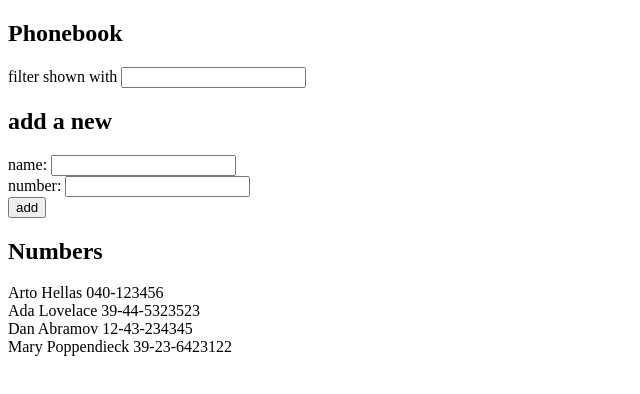
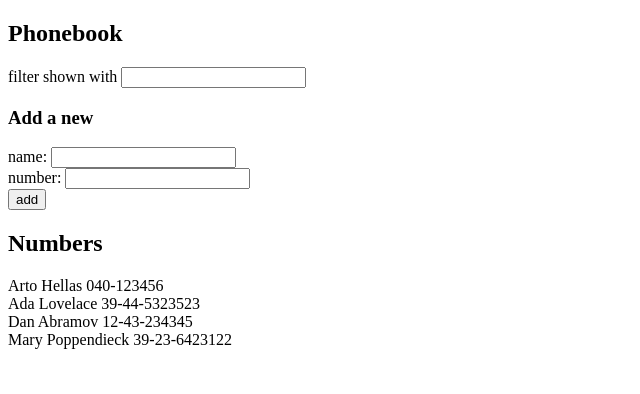
Before and after one commit to kjj1998/fullstackopen, a React (Vite) app in the folder part2/phonebook/: page / in a window 1280 px wide. Shown: the top 394 px of the page, without its empty margins (0-640 px from the left). Built offline with nearby package versions, Linux system fonts and the light colour scheme.

Commit message:
completed part 2.10

```diff
--- a/part2/phonebook/src/App.jsx
+++ b/part2/phonebook/src/App.jsx
@@ -1,4 +1,8 @@
 import { useState } from 'react'
+
+import Filter from './components/Filter'
+import PersonForm from './components/PersonForm'
+import Persons from './components/Persons'
 
 const App = () => {
   const [persons, setPersons] = useState([
@@ -15,7 +19,8 @@ const App = () => {
     event.preventDefault()
     const personObject = {
       name: newName,
-      number: newNumber
+      number: newNumber,
+      id: persons.length + 1
     }
 
     const duplicate = persons.find((person) => person.name === newName)
@@ -31,40 +36,19 @@ const App = () => {
 
   const handleNameChange = (event) => setNewName(event.target.value)
   const handleNumberChange = (event) => setNewNumber(event.target.value)
-  const handleTermChange = (event) => {
-    setSearchTerm(event.target.value)
-
-
-  }
+  const handleTermChange = (event) => setSearchTerm(event.target.value)
 
   return (
     <div>
       <h2>Phonebook</h2>
-      <div>
-        filter shown with <input value={searchTerm} onChange={handleTermChange}/>
-      </div>
-      <h2>add a new</h2>
-      <form onSubmit={addPerson}>
-        <div>
-          name: <input value={newName} onChange={handleNameChange}/>
-        </div>
-        <div>
-          number: <input value={newNumber} onChange={handleNumberChange}/>
-        </div>
-        <div>
-          <button type="submit">add</button>
-        </div>
-      </form>
+      <Filter searchTerm={searchTerm} handleTermChange={handleTermChange} />
+      <h3>Add a new</h3>
+      <PersonForm
+        addPerson={addPerson} newName={newName} handleNameChange={handleNameChange}
+        newNumber={newNumber} handleNumberChange={handleNumberChange}
+      />
       <h2>Numbers</h2>
-      {persons.length === 0
-        ? '...'
-        : persons.map(person => {
-          if (person.name.includes(searchTerm) || searchTerm === '') {
-            return (
-              <div key={person.id}>{person.name} {person.number}</div>
-            )
-          }
-      })}
+      <Persons searchTerm={searchTerm} persons={persons} />
     </div>
   )
 }
--- /dev/null
+++ b/part2/phonebook/src/components/Filter.jsx
@@ -0,0 +1,9 @@
+const Filter = ({ searchTerm, handleTermChange }) => {
+  return (
+    <div>
+      filter shown with <input value={searchTerm} onChange={handleTermChange}/>
+    </div>
+  )
+}
+
+export default Filter
--- /dev/null
+++ b/part2/phonebook/src/components/PersonForm.jsx
@@ -0,0 +1,17 @@
+const PersonForm = ({ addPerson, newName, handleNameChange, newNumber, handleNumberChange }) => {
+  return (
+    <form onSubmit={addPerson}>
+      <div>
+        name: <input value={newName} onChange={handleNameChange}/>
+      </div>
+      <div>
+        number: <input value={newNumber} onChange={handleNumberChange}/>
+      </div>
+      <div>
+        <button type="submit">add</button>
+      </div>
+    </form>
+  )
+}
+
+export default PersonForm
--- /dev/null
+++ b/part2/phonebook/src/components/Persons.jsx
@@ -0,0 +1,15 @@
+const Persons = ({ persons, searchTerm }) => {
+  const value = persons.length === 0
+    ? '...'
+    : persons.map(person => {
+      if (person.name.includes(searchTerm) || searchTerm === '') {
+        return (
+          <div key={person.id}>{person.name} {person.number}</div>
+        )
+      }
+  })
+
+  return value
+}
+
+export default Persons
```
Also changed, not shown: part2/phonebook/src/components/Note.jsx (deleted, +0 -7 lines).
